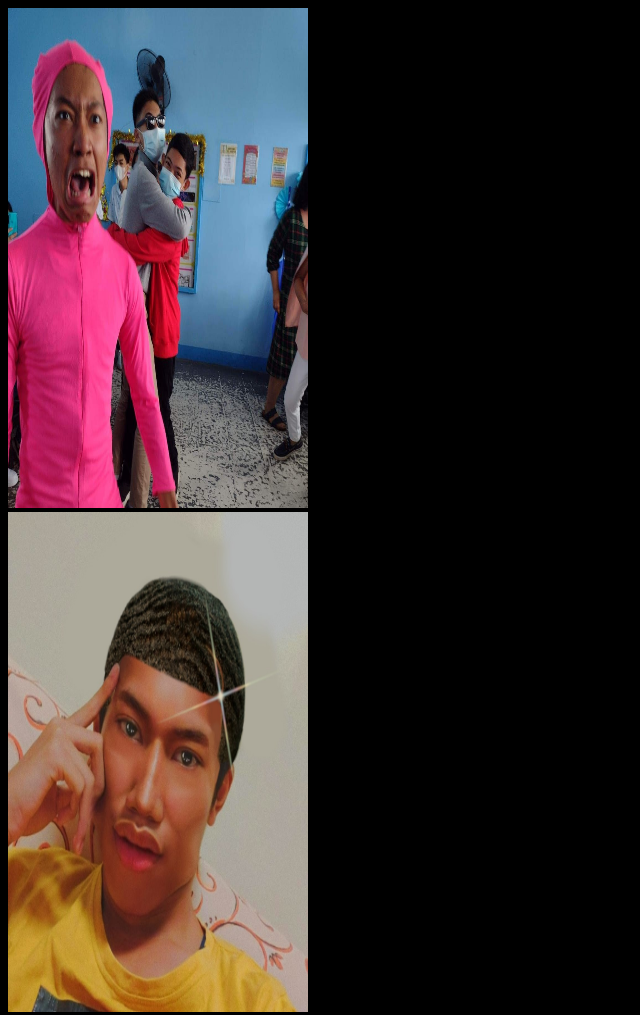
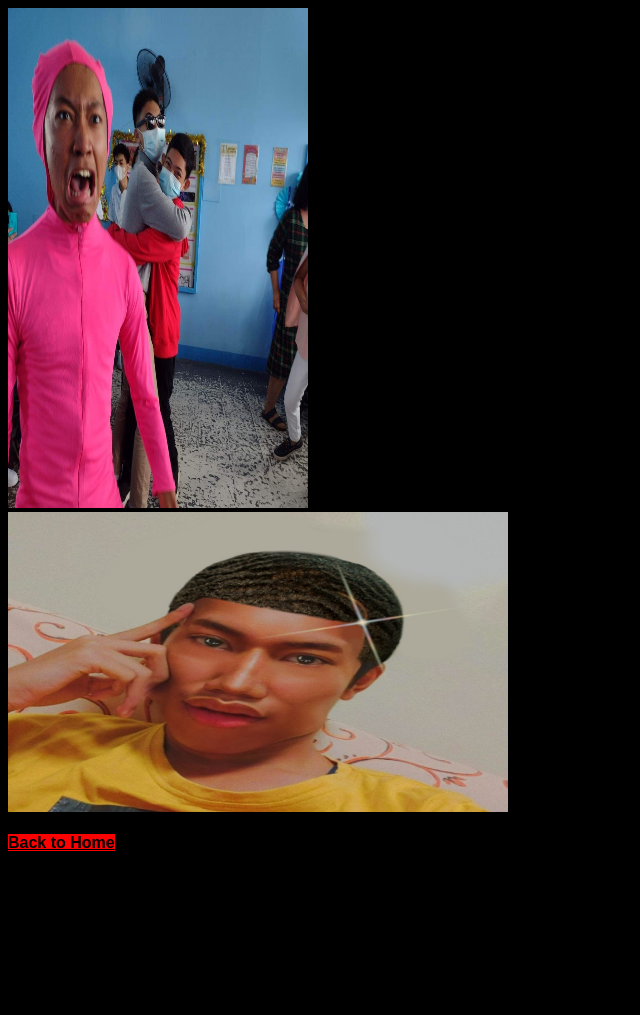
Before and after one commit to staceyhandsomemann/mvc.net, a plain HTML site: page image.html in a window 1280 px wide. Shown: the top 1015 px of the page, without its empty margins (0-640 px from the left). After the commit the page ends 860 px from the top, so only its background shows below. Drawn offline with Linux system fonts and the light colour scheme.

Commit message:
Update image.html

```diff
--- a/image.html
+++ b/image.html
@@ -6,7 +6,7 @@
 	<body style="background-color:black">
 		<img src="staceylovesyou.png" style="width: 300px; height: 500px; align-content: center;">
 		<br>
-		<img src="handsomemann.png" style="width: 300px; height: 500px; align-content: center;">
+		<img src="handsomemann.png" style="width: 500px; height: 300px; align-content: center;">
 		<br>
 		<br>
 		<a href="index.html" style="background-color:red;color:black;font-family:arial"><b>Back to Home</b></a>
```
